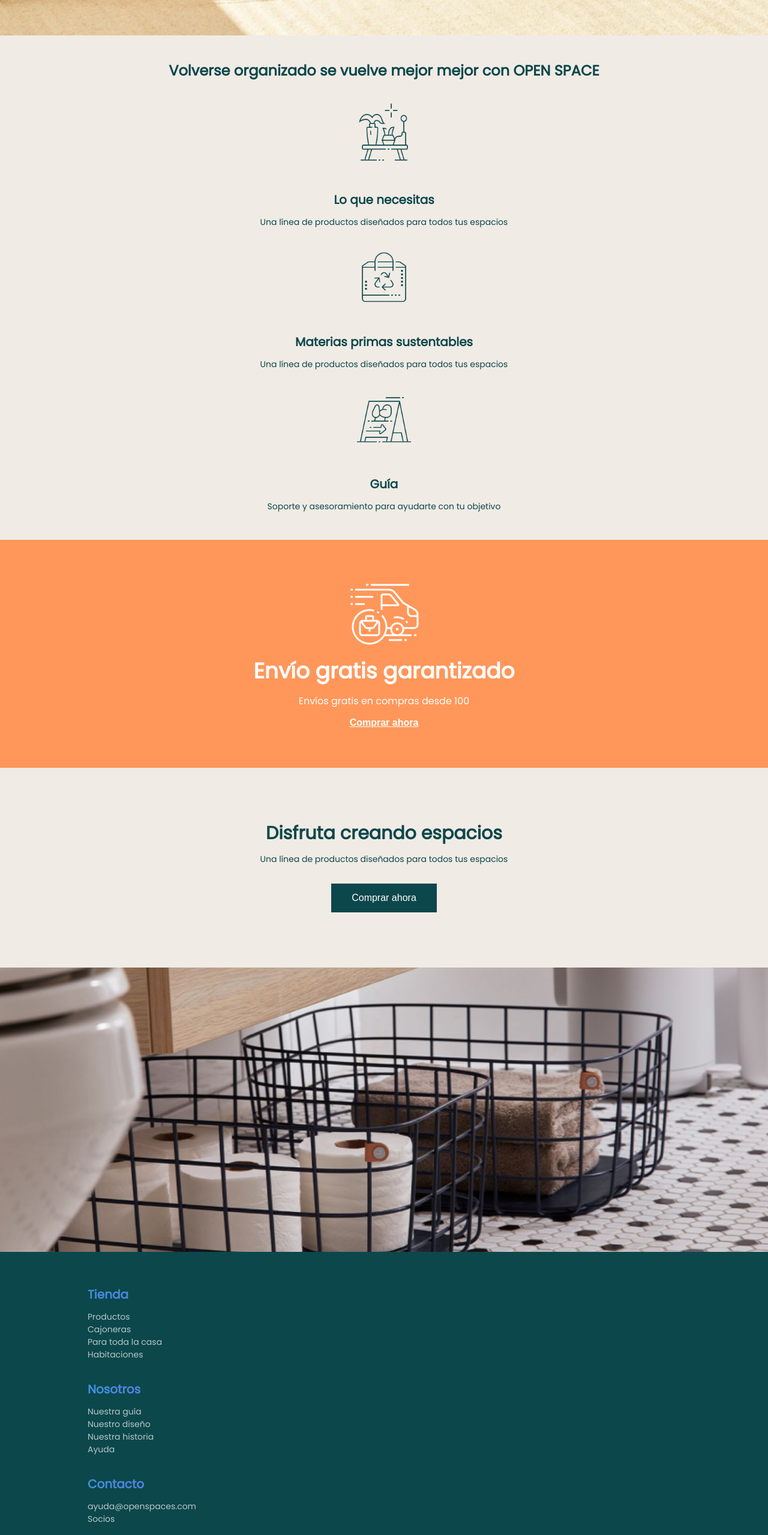
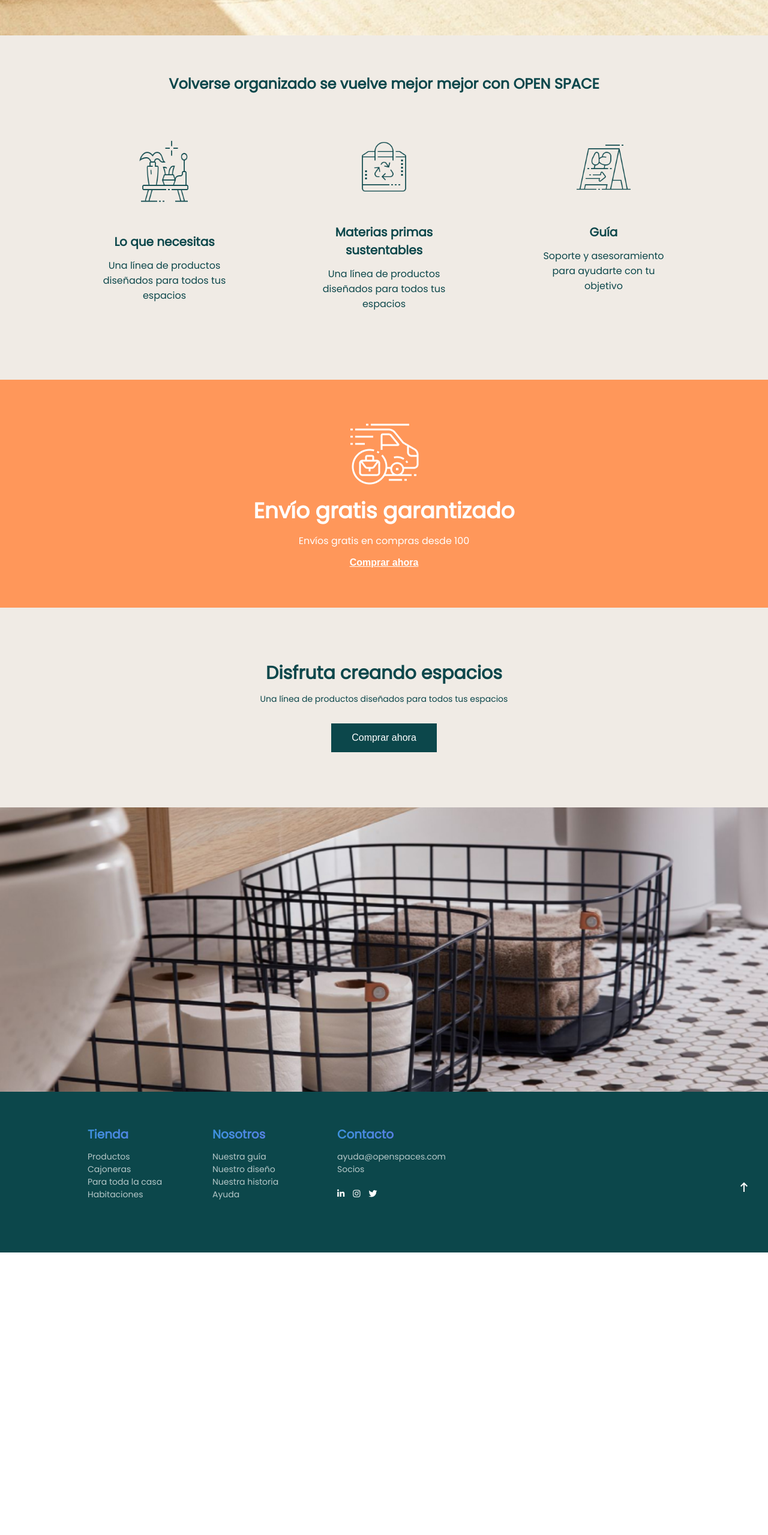
Before and after one commit to Adalab/modulo-1-evaluacion-final-aliciaapadron, a website: page src/html/index.html in a window 1280 px wide. Shown: the part 1238-3797 px from the top of the page at 60% size. After the commit the page ends 3326 px from the top, so only its background shows below. Drawn offline with nearby package versions, Linux system fonts and the light colour scheme; files that its build step writes are made by us from their sources; files whose address does not match are found by name.

Commit message:
finish tablet mediaqueries

```diff
--- a/src/html/partials/footer.html
+++ b/src/html/partials/footer.html
@@ -1,66 +1,64 @@
 <footer class="footer">
-    <div>
-        <div class="footer__div">
+
     <section class="footer__section">
         <h3 class="footer__section--title">Tienda</h3>
-                <ul class="list">
-                    <li class=list__item>
-                        <a class="list__item--link" href="https://www.maisonsdumonde.com/ES/es/e/tendances-deco/landing"
+        <ul class="listfooter">
+            <li class=listfooter__item>
+                <a class="listfooter__item--link" href="https://www.maisonsdumonde.com/ES/es/e/tendances-deco/landing"
                     target="_blank">Productos</a>
             </li>
-                    <li class=list__item>
-                        <a class="list__item--link" href="https://www.maisonsdumonde.com/ES/es/q/cajoneras"
+            <li class=listfooter__item>
+                <a class="listfooter__item--link" href="https://www.maisonsdumonde.com/ES/es/q/cajoneras"
                     target="_blank">Cajoneras</a>
             </li>
-                    <li class=list__item>
-                        <a class="list__item--link" href="https://www.maisonsdumonde.com/ES/es/e/pieces/salon"
+            <li class=listfooter__item>
+                <a class="listfooter__item--link" href="https://www.maisonsdumonde.com/ES/es/e/pieces/salon"
                     target="_blank">Para toda la
                     casa</a>
             </li>
-                    <li class=list__item>
-                        <a class="list__item--link" href="https://www.maisonsdumonde.com/ES/es/e/pieces/chambre"
+            <li class=listfooter__item>
+                <a class="listfooter__item--link" href="https://www.maisonsdumonde.com/ES/es/e/pieces/chambre"
                     target="_blank">Habitaciones</a>
             </li>
         </ul>
     </section>
-        </div>
-        <div class="footer__div">
+
+
     <section class="footer__section">
         <h3 class="footer__section--title">Nosotros</h3>
-                <ul class="list">
-                    <li class=list__item>
-                        <a class="list__item--link" href="https://corporate.maisonsdumonde.com/en"
-                            target="_blank">Nuestra
+        <ul class="listfooter">
+            <li class=listfooter__item>
+                <a class="listfooter__item--link" href="https://corporate.maisonsdumonde.com/en" target="_blank">Nuestra
                     guía</a>
             </li>
-                    <li class=list__item>
-                        <a class="list__item--link"
-                            href="https://www.maisonsdumonde.com/ES/es/magasin-meubles-decoration.htm"
-                            target="_blank">Nuestro diseño</a>
+            <li class=listfooter__item>
+                <a class="listfooter__item--link"
+                    href="https://www.maisonsdumonde.com/ES/es/magasin-meubles-decoration.htm" target="_blank">Nuestro
+                    diseño</a>
             </li>
-                    <li class=list__item>
-                        <a class="list__item--link" href="https://foundation.maisonsdumonde.com/"
-                            target="_blank">Nuestra
+            <li class=listfooter__item>
+                <a class="listfooter__item--link" href="https://foundation.maisonsdumonde.com/" target="_blank">Nuestra
                     historia</a>
             </li>
-                    <li class=list__item>
-                        <a class="list__item--link" href="https://faq-es.maisonsdumonde.com/es/"
-                            target="_blank">Ayuda</a>
+            <li class=listfooter__item>
+                <a class="listfooter__item--link" href="https://faq-es.maisonsdumonde.com/es/" target="_blank">Ayuda</a>
             </li>
         </ul>
     </section>
-        </div>
-    </div>
-    <div class="footer__div">
-        <section class="contact">
-            <h3 class="contact__title">Contacto</h3>
-            <ul class="contactlist">
-                <a class="contactlist__item--link" href="mailto:pro@maisonsdumonde.com/"
+
+
+    <section class="footer__section">
+        <h3 class="footer__section--title">Contacto</h3>
+        <ul class="listfooter">
+            <li class=listfooter__item>
+                <a class="listfooter__item--link" href="mailto:pro@maisonsdumonde.com/"
                     target="_blank">ayuda@openspaces.com</a>
-                <a class="contactlist__item--link" href="https://www.maisonsdumonde.com/ES/es/login"
+            </li>
+            <li class=listfooter__item>
+                <a class="listfooter__item--link" href="https://www.maisonsdumonde.com/ES/es/login"
                     target="_blank">Socios</a>
-            </ul>
-            <nav class="navfooter">
+            </li>
+            <li class=listfooter__item>
                 <ul class="navlist">
                     <li class=navlist__item>
                         <a class="navlist__item--link"
@@ -78,12 +76,16 @@
                             title="Ir a Twitter"><i class="fa-brands fa-twitter" target="_blank"></i></a>
                     </li>
                 </ul>
+            </li>
+        </ul>
+
+
+
     </section>
-    </div>
 
-    </nav>
     <div class="arrow">
         <a href="#header"><img class="arrow_img" src="./assets/images/arrow1.png" alt="flecha"
                 title="Volver arriba" /></a>
     </div>
+
 </footer>
--- a/src/html/partials/section1.html
+++ b/src/html/partials/section1.html
@@ -10,13 +10,13 @@
             <img class="list__item--img1" src="./assets/images/icon_1.png" alt="Imagen de plantas"
                 title="Imagen de plantas" />
             <h2 class="list__item--text">Lo que necesitas</h2>
-            <p>Una línea de productos diseñados para todos tus espacios</p>
+            <p class="list__item--paragraph">Una línea de productos diseñados para todos tus espacios</p>
         </div>
         <div class="list__item">
             <img class="list__item--img2" src="./assets/images/icon_2.png" alt="Imagen de bolsa"
                 title="Imagen de bolsa" />
             <h2 class="list__item--text">Materias primas sustentables</h2>
-            <p>Una línea de productos diseñados para todos tus espacios</p>
+            <p class="list__item--paragraph">Una línea de productos diseñados para todos tus espacios</p>
         </div>
         <div class="list__item">
             <img class="list__item--img3" src="./assets/images/icon_3.png" alt="Imagen de cartel"
--- a/src/scss/layout/_footer.scss
+++ b/src/scss/layout/_footer.scss
@@ -2,21 +2,29 @@
   background-color: $color-green;
   color: $color-ligthgreen;
   padding-top: 36px;
+  padding-left: 146px;
+  @media all and (min-width: 768px) {
+    display: flex;
+    padding-bottom: 74px;
+  }
+  &__section {
+    display: flex;
+    align-items: center;
+    flex-direction: column;
+  }
   &__section--title {
     font-size: 20px;
     padding-top: 20px;
     width: 208px;
     text-decoration: none;
-    margin-left: 146px;
     padding-bottom: 12px;
   }
 }
-.list {
+.listfooter {
   width: 208px;
   height: 96px;
   list-style: none;
   text-decoration: none;
-  margin-left: 146px;
   &__item {
     font-size: 14px;
     list-style: none;
@@ -28,38 +36,10 @@
     }
   }
 }
-.contact__title {
-  font-size: 20px;
-  padding-top: 20px;
-  width: 208px;
-  text-decoration: none;
-  margin-left: 146px;
-  padding-bottom: 12px;
-}
-.contactlist {
-  list-style: none;
-  text-decoration: none;
-  margin-left: 146px;
-  display: flex;
-  flex-direction: column;
-  &__item {
-    font-size: 14px;
-    list-style: none;
-    text-decoration: none;
-
-    &--link {
-      font-size: 14px;
-      text-decoration: none;
-      color: $color-ligthgreen;
-    }
-  }
-}
 .navlist {
   list-style: none;
   display: flex;
-  margin-left: 146px;
   padding-top: 20px;
-  padding-bottom: 16px;
 }
 .navlist__item--link {
   text-decoration: none;
@@ -72,8 +52,8 @@
   padding-right: 28px;
   padding-bottom: 16px;
   @media all and (min-width: 768px) {
-    padding-right: 57px;
-    padding-bottom: 89px;
+    align-items: end;
+    width: 100%;
   }
 }
 
@@ -102,12 +82,3 @@
     background-position: 100% 50%;
   }
 }
-
-@media all and (min-width: 768px) {
-  .footer {
-  }
-  .footer__div {
-    display: flex;
-    flex-direction: inline;
-  }
-}
--- a/src/scss/layout/_section1.scss
+++ b/src/scss/layout/_section1.scss
@@ -3,12 +3,32 @@
   background-color: $background-color;
   padding: 0 45px;
   display: grid;
-  // justify-content: center;
   text-align: center;
-  // justify-items: center;
+  padding-bottom: 45px;
+  @media all and (min-width: 768px) {
+    padding: 0 91px;
+  }
 
   &__container1 {
     padding-top: 41px;
+    @media all and (min-width: 768px) {
+      grid-column: 1 / span 3;
+      padding-top: 63px;
+      padding-bottom: 40px;
+    }
+  }
+
+  &__container2 {
+    @media all and (min-width: 768px) {
+      display: grid;
+      grid-template-columns: 1fr 1fr 1fr;
+      grid-template-rows: auto 1fr;
+      grid-auto-flow: row;
+      text-align: center;
+      justify-items: center;
+      grid-column: span 3;
+      width: 100%;
+    }
   }
 }
 
@@ -16,6 +36,11 @@
   font-size: 24px;
   font-weight: bold;
   text-align: center;
+  @media all and (min-width: 768px) {
+    justify-content: center;
+    text-align: center;
+    width: 100%;
+  }
 
   &__uppercase {
     text-transform: uppercase;
@@ -23,11 +48,18 @@
 }
 
 .list__item {
+  @media all and (min-width: 768px) {
+    width: 208px;
+    padding-bottom: 114px;
+  }
   &--img1 {
     width: 90px;
     height: 99px;
     margin-top: 36px;
     margin-bottom: 42px;
+    @media all and (min-width: 768px) {
+      height: 106px;
+    }
   }
   &--img2 {
     width: 90px;
@@ -46,24 +78,6 @@
     padding-bottom: 12px;
   }
   &--paragraph {
-    padding-bottom: 45px;
+    // padding-bottom: 45px;
   }
 }
-
-// @include tablet {
-//   grid-template-columns: 1fr 1fr 1fr;
-//   grid-template-rows: auto 1fr;
-//   grid-auto-flow: row;
-//   text-align: center;
-//   justify-items: center;
-// // }
-// &__text {
-//   @include title2($darkcolor);
-//   text-align: center;
-//   width: 322px;
-//   padding-top: 45px;
-//   padding-bottom: 7px;
-//   @include tablet {
-//     grid-column: span 3;
-//     width: 100%;
-//   }
```
Lines whose indentation alone changed are shown as unchanged.
